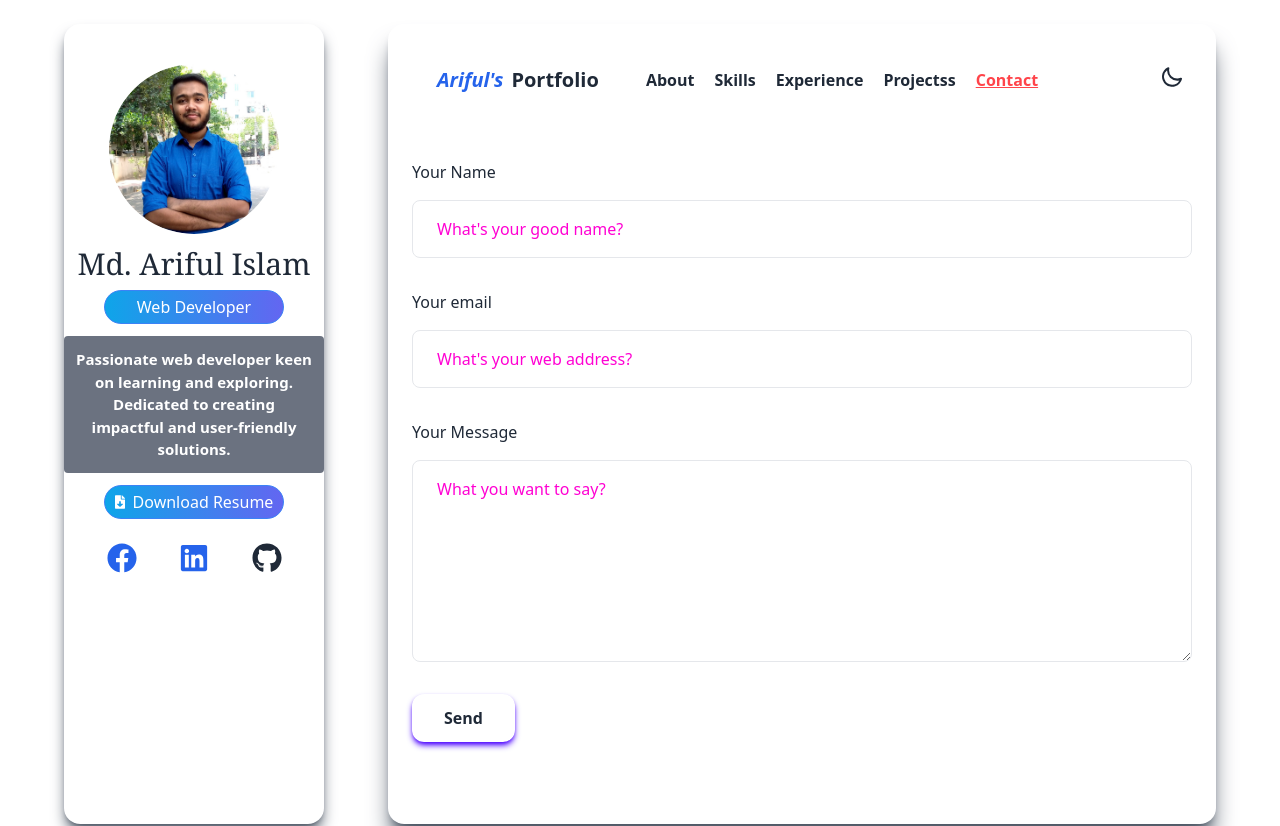
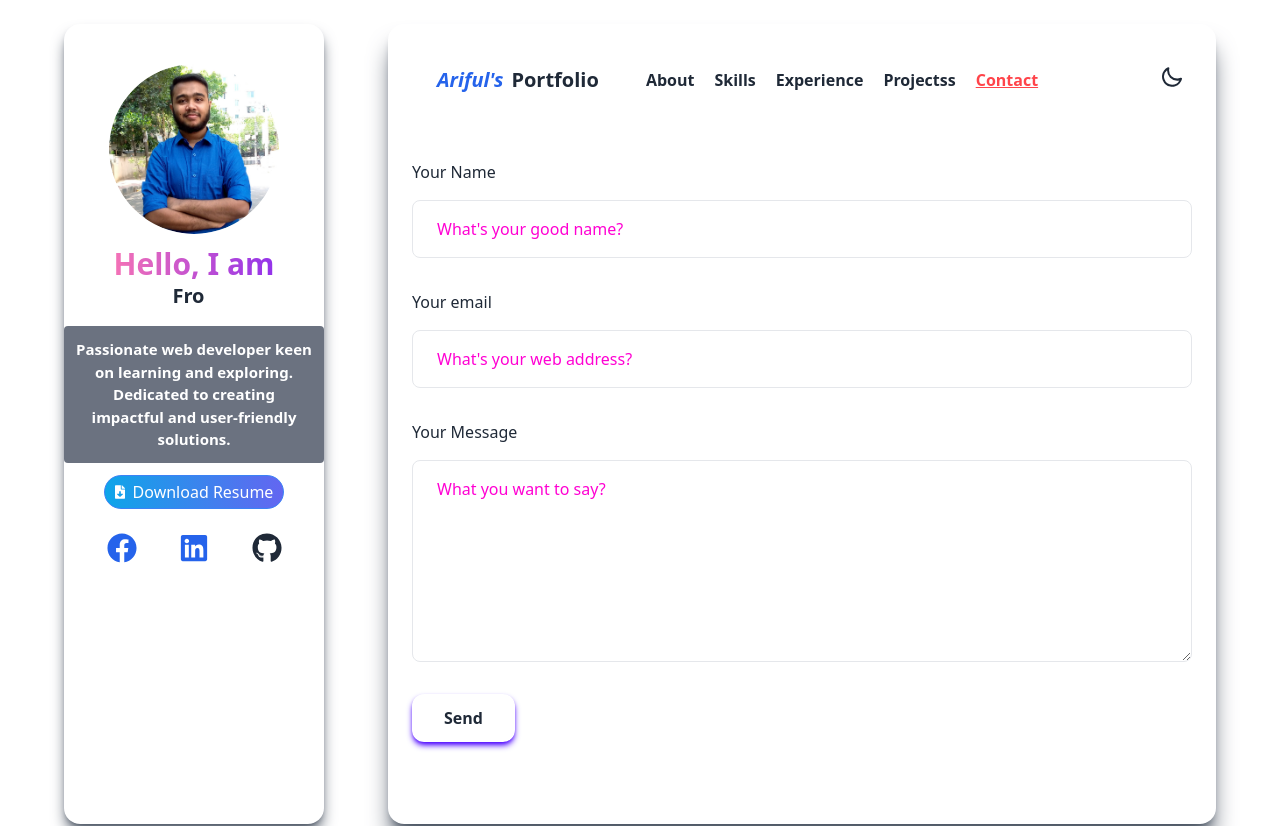
Before and after one commit to Ariful2634/ariful-dev-portfolio, a React (Vite) app: page /contact in a window 1280 px wide. Shown: the top 826 px of the page. Built offline with nearby package versions, Linux system fonts and the light colour scheme.

Commit message:
added type animation

```diff
--- a/package.json
+++ b/package.json
@@ -20,6 +20,7 @@
     "react-icons": "^4.12.0",
     "react-lottie": "^1.2.3",
     "react-router-dom": "^6.20.1",
+    "react-type-animation": "^3.2.0",
     "sort-by": "^1.2.0"
   },
   "devDependencies": {
--- a/src/Components/Home/SideBar.jsx
+++ b/src/Components/Home/SideBar.jsx
@@ -2,6 +2,8 @@ import dp from '../Home../../../assets/SAVE_20210514_205503-fotor-2023121023542.
 import resume from '../Home../../../resume/Md. Ariful Islam Web Developer.pdf'
 import { FaFacebook, FaFileDownload, FaGithub, FaLinkedin } from "react-icons/fa";
 import 'aos/dist/aos.css';
+// import { motion } from "framer-motion";
+import { TypeAnimation } from "react-type-animation";
 
 const SideBar = () => {
     return (
@@ -10,10 +12,34 @@ const SideBar = () => {
                 <img className='w-[170px] h-[170px] rounded-full' src={dp} alt="" />
             </div>
             <div>
-                <h2 className='text-center mt-3 text-3xl font-serif'>Md. Ariful Islam </h2>
-                <div className='w-[180px] mx-auto'>
+                {/* <h2 className='text-center mt-3 text-3xl font-serif'>Md. Ariful Islam </h2>
+                 */}
+                <div className='text-center mt-3'>
+                    <h1 className=" max-w-2xl mb-4  text-xl font-extrabold">
+                        <span className="text-transparent text-3xl bg-clip-text bg-gradient-to-r from-pink-400 to-purple-600">
+                            Hello, I am {""}
+                        </span>{" "}
+                        <br></br>
+                        <TypeAnimation
+                            sequence={[
+                                "Md. Ariful Islam",
+                                1000,
+                                "MERN Stack Developer",
+                                1000,
+                                "Fron-end Developer",
+                                1000,
+                                "Website Builder",
+                                1000,
+                            ]}
+                            wrapper="span"
+                            speed={50}
+                            repeat={Infinity}
+                        />
+                    </h1>
+                </div>
+                {/* <div className='w-[180px] mx-auto'>
                     <p className='border rounded-badge text-white  bg-gradient-to-r from-sky-500 to-indigo-500 p-1 mt-2 font-medium border-blue-500 text-center  w-[180px]'>Web Developer</p>
-                </div>
+                </div> */}
 
                 <p className='bg-gray-500 text-white mt-3 p-3 rounded text-center text-[15px] font-semibold'>Passionate web developer keen on learning and exploring. Dedicated to creating impactful and user-friendly solutions.</p>
 
```
Also changed, not shown: 1 other file (tests, documents, lock files or other folders).
